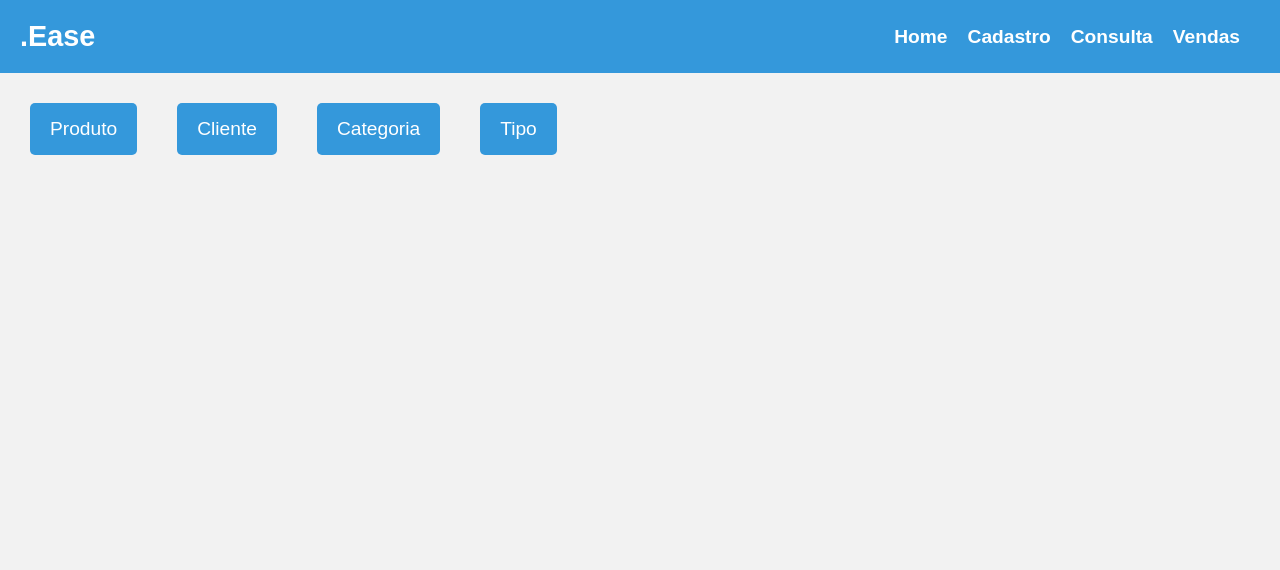
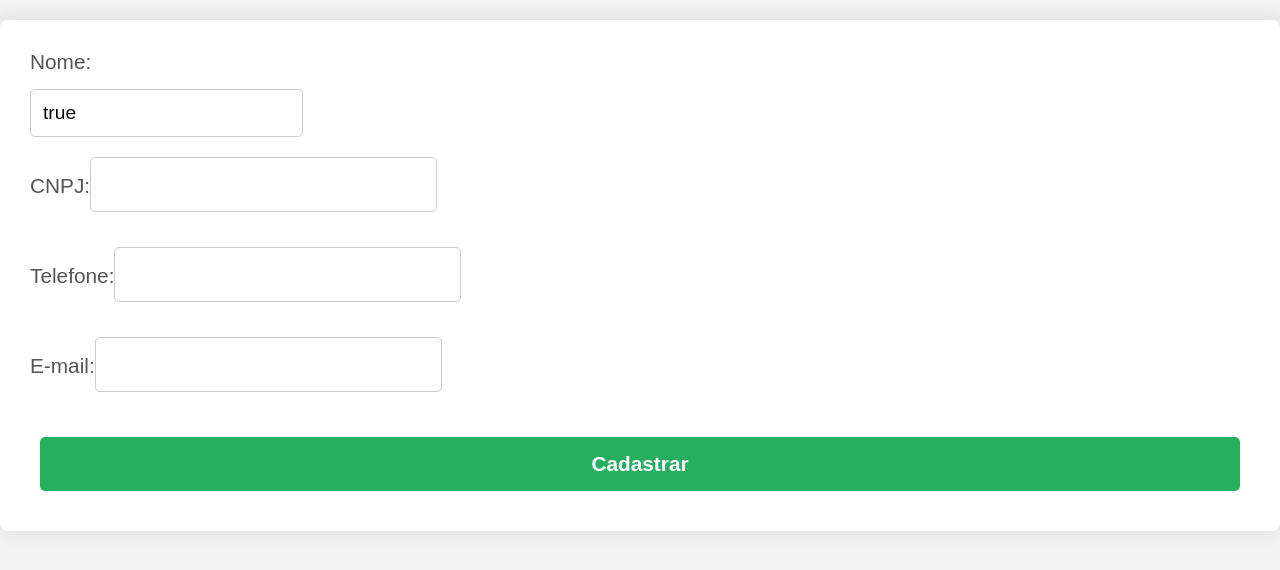
Before and after one commit to socratesmendes/PI-DSM-3semestre, a React (Create React App) app in the folder Frontend/frontend/: page /cadastro in a window 1280 px wide. Shown: the top 570 px of the page. Built offline with nearby package versions, Linux system fonts and the light colour scheme.

Commit message:
Frontend - páginas e estilos

```diff
--- a/Frontend/frontend/src/pages/Cadastro/index.js
+++ b/Frontend/frontend/src/pages/Cadastro/index.js
@@ -5,7 +5,7 @@ import { Link } from 'react-router-dom';
 function Cadastro() {
 
   const[formProduto, setFormProduto] = useState(false)
-  const[formCliente, setFormCliente] = useState(false)
+  const[formCliente, setFormCliente] = useState(true)
   const[formCategoria, setFormCategoria] = useState(false)
   const[formTipo, setFormTipo] = useState(false)
 
@@ -37,80 +37,17 @@ function Cadastro() {
     setFormTipo(!formTipo);
   }
 
+
+
   return (
+    <form onSubmit={(data) => console.log(data)}>
+
     <div>
-
-      <nav>
-
-        <h1>.Ease</h1>
-
-        <ul>
-
-          <li>
-            <Link to="/">Home</Link>
-          </li>
-
-          <li>
-            <Link to="/cadastro">Cadastro</Link>
-          </li>
-
-          <li>
-            <Link to="/consulta">Consulta</Link>
-          </li>
-
-          <li>
-            <Link to="/vendas">Vendas</Link>
-          </li>
-
-        </ul>
-
-      </nav>
-
-      <div className='buttons'>
-
-      <button onClick={handleFormProduto}>Produto</button>
-
-        {formProduto && (
-          <form>
       <label>
         Nome:
-              <input type="text" />
       </label>
-
-            <label>
-              Preço:
-              <input type="text" />
-            </label>
-
-            <label>
-              Tipo:
-              <input type="text" />
-            </label>
-
-            <label>
-              Categoria:
-              <input type="text" />
-            </label>
-
-            <label>
-              Cor:
-              <input type="text" />
-            </label>
-
-            <button type="submit">Cadastrar</button>
-
-          </form>
-        )}
-
-      <button onClick={handleFormCliente}>Cliente</button>
-
-      {formCliente && (
-        <form>
-
-          <label>
-            Nome:
-            <input type="text" />
-          </label>
+        <input type="text" id="cliente" value={formCliente} />
+    </div>
 
     <label>
       CNPJ:
@@ -130,39 +67,6 @@ function Cadastro() {
     <button type="submit">Cadastrar</button>
 
   </form>
-      )}
-
-        <button onClick={handleFormCategoria}>Categoria</button>
-        {formCategoria && (
-          <form>
-
-            <label>
-              Nome:
-              <input type="text" />
-            </label>
-
-            <button type="submit">Cadastrar</button>
-
-          </form>
-        )}
-
-        <button onClick={handleFormTipo}>Tipo</button>
-        {formTipo && (
-          <form>
-
-            <label>
-              Nome:
-              <input type="text" />
-            </label>
-
-            <button type="submit">Cadastrar</button>
-
-          </form>
-          )}
-
-      </div>
-
-    </div>
   );
 }
 
--- a/Frontend/frontend/src/pages/Consulta/index.js
+++ b/Frontend/frontend/src/pages/Consulta/index.js
@@ -96,7 +96,7 @@ function Consulta() {
         <button onClick={handleFormCliente}>Cliente</button>
 
         {formCliente && (
-          <form>
+          <form >
 
             <label>
               Nome:
```
Also changed, not shown: 1 other file (tests, documents, lock files or other folders). Lines whose indentation alone changed are shown as unchanged.
